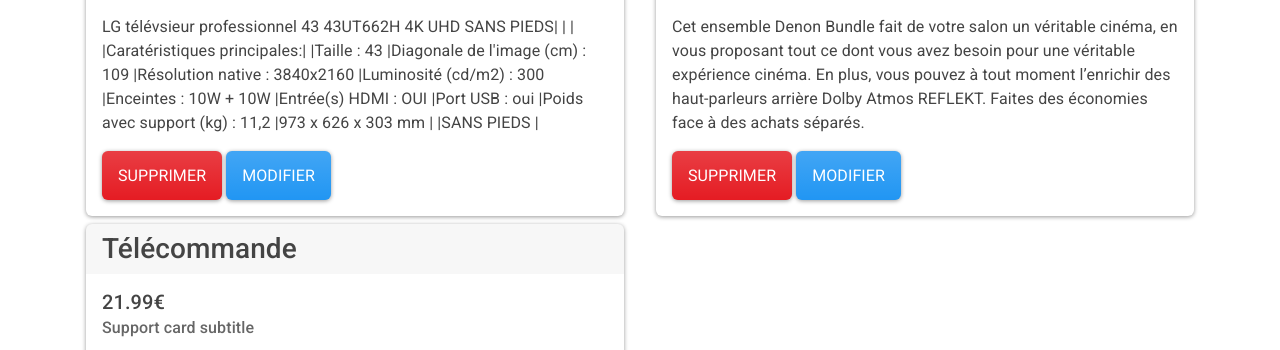
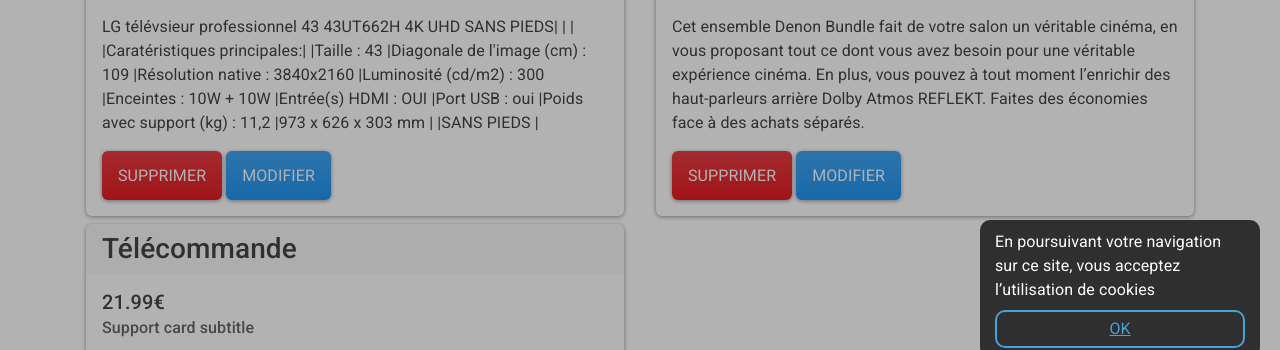
Before and after one commit to fbansept/cnam_bac1_22, a PHP site: page /cnam_bac1_22/ in a window 1280 px wide. Shown: the part 422-772 px from the top of the page. Run offline with PHP 8.4, Linux system fonts and the light colour scheme; a user stored in the database is signed in; data comes from the database, SQL or seed files in the repository.

Commit message:
ajout cookie

```diff
--- /dev/null
+++ b/accepte-cookie.php
@@ -0,0 +1,5 @@
+<?php
+session_start();
+$_SESSION["accepte-cookie"] = true;
+header("Location: index.php")
+?>
--- a/ajout-produit.php
+++ b/ajout-produit.php
@@ -57,6 +57,9 @@
 
         //si l'utilisateur à uploadé un fichier
         if (isset($_FILES['fichier'])) {
+
+            var_dump($_FILES);
+
             $nomFichierTemporaire = $_FILES['fichier']['tmp_name'];
 
             $date = new DateTime();
--- a/assets/css/style.css
+++ b/assets/css/style.css
@@ -1,4 +1,41 @@
 .produit img {
-    max-height: 200px;
-    object-fit: cover;
+  max-height: 200px;
+  object-fit: cover;
 }
+
+.cookie-alert-overlay {
+  position: fixed;
+  background: rgba(0, 0, 0, 0.3);
+  width: 100%;
+  height: 100%;
+  left: 0;
+  top: 0;
+}
+
+.cookie-alert {
+  position: fixed;
+  bottom: 20px;
+  right: 20px;
+  border-radius: 10px;
+  background: #2f2f2f;
+  color: #fff;
+  padding: 10px 15px;
+  width: 280px;
+  z-index: 100;
+}
+
+.cookie-alert a {
+  display: block;
+  text-align: center;
+  padding: 5px 10px;
+  margin: 8px auto 0 auto;
+  border-radius: 10px;
+  background: transparent;
+  border: 2px solid #46a2d9;
+  color: #46a2d9;
+  transition: all 0.3s ease;
+}
+.cookie-alert a:hover {
+  background: #46a2d9;
+  color: #2f2f2f;
+}
--- a/i18n.php
+++ b/i18n.php
@@ -17,7 +17,7 @@
             'Déconnexion' => 'Sign out',
             'Bienvenue' => 'Welcome',
             'Recherche' => 'Search',
-        ],
+        ]
     ];
 
     if ($langue == 'fr') {
--- a/index.php
+++ b/index.php
@@ -1,5 +1,4 @@
 <?php include 'header.php'; ?>
-
 
 <?php include 'navbar.php'; ?>
 
@@ -44,12 +43,8 @@
                             $_SESSION['administrateur'] == 1
                         ) { ?>
 
-            <a href="supprimer-produit.php?id=<?= $article[
-                'id'
-            ] ?>" class="btn btn-danger">Supprimer</a>
-            <a href="modifier-produit.php?id=<?= $article[
-                'id'
-            ] ?>" class="btn btn-primary">
+                            <a href="supprimer-produit.php?id=<?= $article['id'] ?>" class="btn btn-danger">Supprimer</a>
+                            <a href="modifier-produit.php?id=<?= $article['id'] ?>" class="btn btn-primary">
                                 Modifier
                             </a>
 
@@ -62,5 +57,21 @@
         ?>
     </div>
 </div>
+
+<?php
+if (!isset($_SESSION['accepte-cookie']) || !$_SESSION['accepte-cookie']) {
+?>
+
+    <div class="cookie-alert-overlay">
+        <div class="cookie-alert">
+            En poursuivant votre navigation sur ce site, vous acceptez l’utilisation de cookies<a href="accepte-cookie.php">OK</a>
+        </div>
+    </div>
+<?php
+}
+
+?>
+
 </body>
+
 </html>
```
Lines whose indentation alone changed are shown as unchanged.
